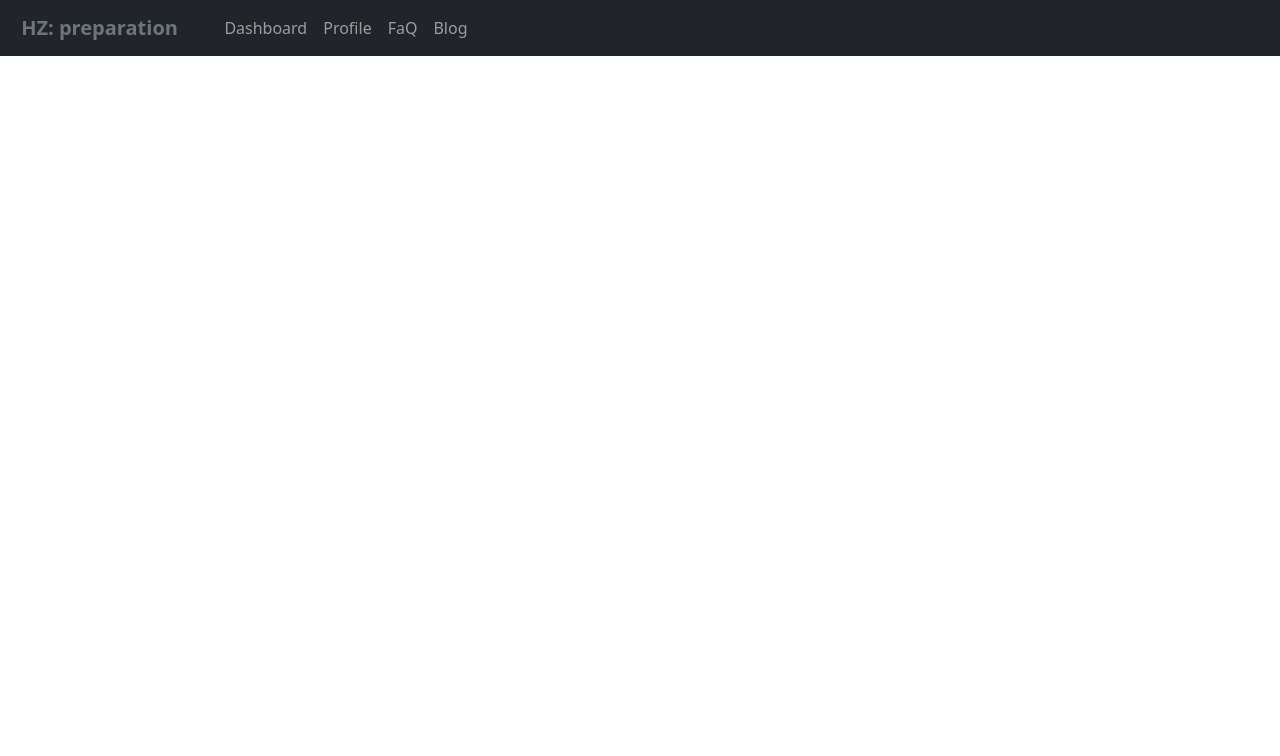
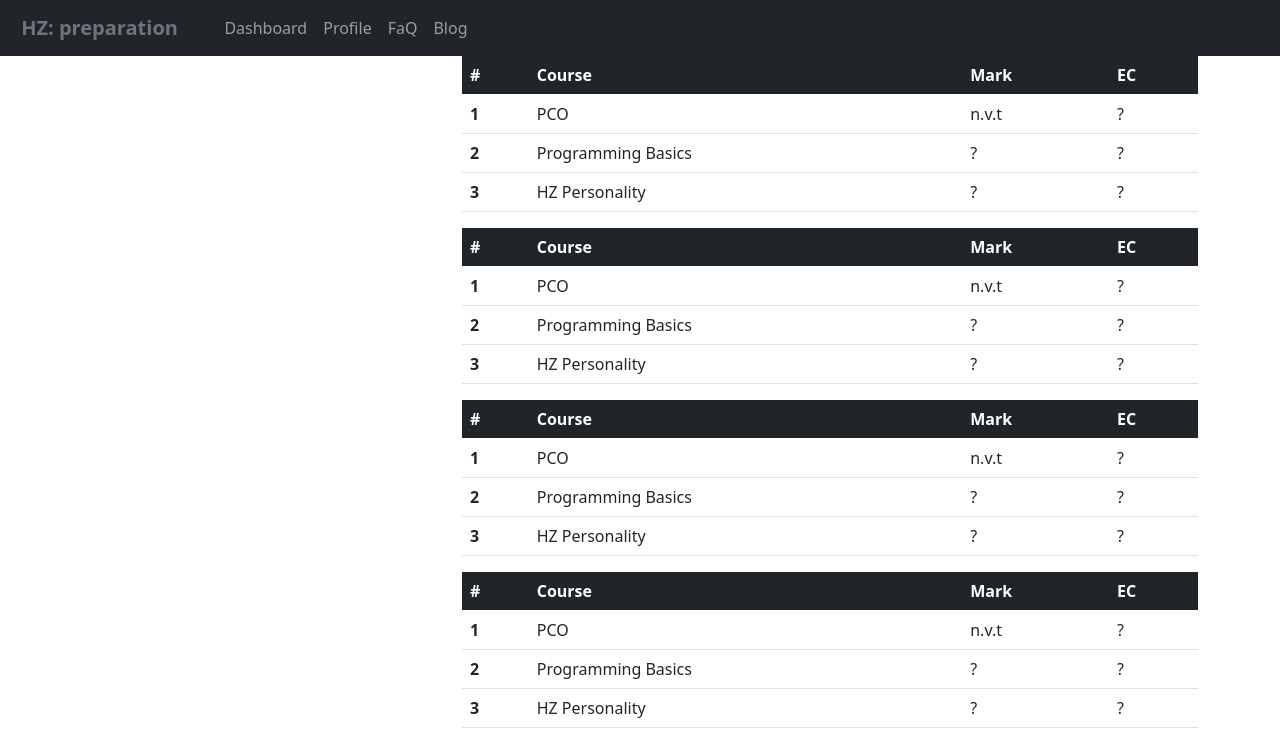
Before and after one commit to Zirconics/Zirconics.github.io, a plain HTML site: page HTML/Dashboard.html in a window 1280 px wide. Drawn offline with nearby package versions, Linux system fonts and the light colour scheme.

Commit message:
Worked on Dashboard

```diff
--- a/Css/Style.css
+++ b/Css/Style.css
@@ -9,6 +9,10 @@ main > section.page-front{
 main > div.carousel {
     max-height: 500px;
     padding-bottom: 40px;
+}
+
+.ListOfItems {
+    padding: 60px;
 }
 
 /*
--- a/HTML/Dashboard.html
+++ b/HTML/Dashboard.html
@@ -1,37 +1,46 @@
 <html lang="en">
-
   <head>
-    <meta charset="UTF-8">
-    <meta http-equiv="X-UA-Compatible" content="IE=edge">
-    <meta name="viewport" content="width=device-width, initial-scale=1.0">
-    <link href="https://cdn.jsdelivr.net/npm/bootstrap@5.0.2/dist/css/bootstrap.min.css" rel="stylesheet"
-        integrity="sha384-EVSTQN3/azprG1Anm3QDgpJLIm9Nao0Yz1ztcQTwFspd3yD65VohhpuuCOmLASjC" crossorigin="anonymous">
+    <meta charset="UTF-8" />
+    <meta http-equiv="X-UA-Compatible" content="IE=edge" />
+    <meta name="viewport" content="width=device-width, initial-scale=1.0" />
+    <link
+      href="https://cdn.jsdelivr.net/npm/bootstrap@5.0.2/dist/css/bootstrap.min.css"
+      rel="stylesheet"
+      integrity="sha384-EVSTQN3/azprG1Anm3QDgpJLIm9Nao0Yz1ztcQTwFspd3yD65VohhpuuCOmLASjC"
+      crossorigin="anonymous"
+    />
 
     <title>HZ preparation assignment</title>
-    <link rel="stylesheet" href="../Css/Style.css">
-
+    <link rel="stylesheet" href="../Css/Style.css" />
   </head>
 
   <body>
     <!-- navbar -->
     <nav class="navbar navbar-expand-md sticky-top navbar-dark bg-dark">
       <div class="container-xxl">
-
         <!-- Page title / brand -->>
         <a href="index.html" class="navbar-brand">
-                <span class="text-secondary fw-bold">
-                    HZ: preparation
-                </span>
+          <span class="text-secondary fw-bold"> HZ: preparation </span>
         </a>
 
         <!-- collapsed navbar button (mobile) -->>
-            <button class="navbar-toggler" type="button" data-bs-toggle="collapse" data-bs-target="#main-nav"
-                aria-controls="main-nav" aria-expanded="false" aria-label="Toggle navigation">
+        <button
+          class="navbar-toggler"
+          type="button"
+          data-bs-toggle="collapse"
+          data-bs-target="#main-nav"
+          aria-controls="main-nav"
+          aria-expanded="false"
+          aria-label="Toggle navigation"
+        >
           <span class="navbar-toggler-icon"></span>
         </button>
 
         <!-- Navbar links -->>
-            <div class="collapse navbar-collapse justify-content-start align-center" id="main-nav">
+        <div
+          class="collapse navbar-collapse justify-content-start align-center"
+          id="main-nav"
+        >
           <ul class="navbar-nav">
             <li class="nav-item">
               <a class="nav-link" href="Dashboard.html">Dashboard</a>
@@ -50,9 +59,162 @@
       </div>
     </nav>
 
-    <script src="https://cdn.jsdelivr.net/npm/bootstrap@5.0.2/dist/js/bootstrap.bundle.min.js"
+    <main>
+      <section class="CurriculumTable">
+        <div class="Period1 container">
+          <div class="row justify-content-end">
+            <div class="col-lg-8">
+              <table class="table">
+                <thead class="table-dark">
+                  <tr>
+                    <th scope="col">#</th>
+                    <th scope="col">Course</th>
+                    <th scope="col">Mark</th>
+                    <th scope="col">EC</th>
+                  </tr>
+                </thead>
+                <tbody>
+                  <tr>
+                    <th scope="row">1</th>
+                    <td>PCO</td>
+                    <td>n.v.t</td>
+                    <td>?</td>
+                  </tr>
+                  <tr>
+                    <th scope="row">2</th>
+                    <td>Programming Basics</td>
+                    <td>?</td>
+                    <td>?</td>
+                  </tr>
+                  <tr>
+                    <th scope="row">3</th>
+                    <td>HZ Personality</td>
+                    <td>?</td>
+                    <td>?</td>
+                  </tr>
+                </tbody>
+              </table>
+            </div>
+          </div>
+        </div>
+
+        <div class="Period2 container">
+            <div class="row justify-content-end">
+              <div class="col-lg-8">
+                <table class="table">
+                  <thead class="table-dark">
+                    <tr>
+                      <th scope="col">#</th>
+                      <th scope="col">Course</th>
+                      <th scope="col">Mark</th>
+                      <th scope="col">EC</th>
+                    </tr>
+                  </thead>
+                  <tbody>
+                    <tr>
+                      <th scope="row">1</th>
+                      <td>PCO</td>
+                      <td>n.v.t</td>
+                      <td>?</td>
+                    </tr>
+                    <tr>
+                      <th scope="row">2</th>
+                      <td>Programming Basics</td>
+                      <td>?</td>
+                      <td>?</td>
+                    </tr>
+                    <tr>
+                      <th scope="row">3</th>
+                      <td>HZ Personality</td>
+                      <td>?</td>
+                      <td>?</td>
+                    </tr>
+                  </tbody>
+                </table>
+              </div>
+            </div>
+          </div>
+
+          <div class="Period3 container">
+            <div class="row justify-content-end">
+              <div class="col-lg-8">
+                <table class="table">
+                  <thead class="table-dark">
+                    <tr>
+                      <th scope="col">#</th>
+                      <th scope="col">Course</th>
+                      <th scope="col">Mark</th>
+                      <th scope="col">EC</th>
+                    </tr>
+                  </thead>
+                  <tbody>
+                    <tr>
+                      <th scope="row">1</th>
+                      <td>PCO</td>
+                      <td>n.v.t</td>
+                      <td>?</td>
+                    </tr>
+                    <tr>
+                      <th scope="row">2</th>
+                      <td>Programming Basics</td>
+                      <td>?</td>
+                      <td>?</td>
+                    </tr>
+                    <tr>
+                      <th scope="row">3</th>
+                      <td>HZ Personality</td>
+                      <td>?</td>
+                      <td>?</td>
+                    </tr>
+                  </tbody>
+                </table>
+              </div>
+            </div>
+          </div>
+
+          <div class="Period4 container">
+            <div class="row justify-content-end">
+              <div class="col-lg-8">
+                <table class="table">
+                  <thead class="table-dark">
+                    <tr>
+                      <th scope="col">#</th>
+                      <th scope="col">Course</th>
+                      <th scope="col">Mark</th>
+                      <th scope="col">EC</th>
+                    </tr>
+                  </thead>
+                  <tbody>
+                    <tr>
+                      <th scope="row">1</th>
+                      <td>PCO</td>
+                      <td>n.v.t</td>
+                      <td>?</td>
+                    </tr>
+                    <tr>
+                      <th scope="row">2</th>
+                      <td>Programming Basics</td>
+                      <td>?</td>
+                      <td>?</td>
+                    </tr>
+                    <tr>
+                      <th scope="row">3</th>
+                      <td>HZ Personality</td>
+                      <td>?</td>
+                      <td>?</td>
+                    </tr>
+                  </tbody>
+                </table>
+              </div>
+            </div>
+          </div>
+      </section>
+    </main>
+
+    <script
+      src="https://cdn.jsdelivr.net/npm/bootstrap@5.0.2/dist/js/bootstrap.bundle.min.js"
       integrity="sha384-MrcW6ZMFYlzcLA8Nl+NtUVF0sA7MsXsP1UyJoMp4YLEuNSfAP+JcXn/tWtIaxVXM"
-        crossorigin="anonymous"></script>
+      crossorigin="anonymous"
+    ></script>
   </body>
-
 </html>
```
Also changed, not shown: HTML/index.html (+40 -5 lines), Assets/dev-team.jpg (added), Assets/webdev.jpg (added). Lines whose indentation alone changed are shown as unchanged.
